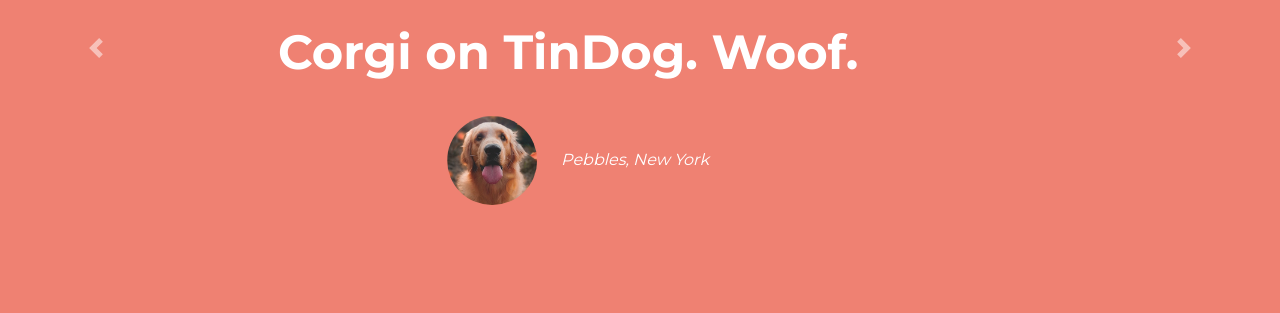
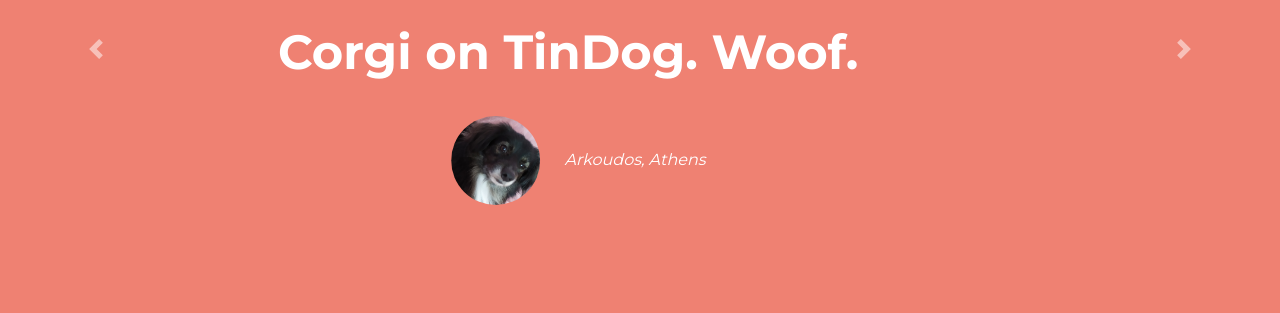
Before and after one commit to nikosrammstein/tindog, a plain HTML site: page index.html in a window 1280 px wide. Shown: the part 1294-1607 px from the top of the page. Drawn offline with nearby package versions, Linux system fonts and the light colour scheme.

Commit message:
Add files via upload

```diff
--- a/index.html
+++ b/index.html
@@ -103,8 +103,8 @@
       <div class="carousel-inner">
         <div class="carousel-item active">
           <h2>I no longer have to sniff other dogs for love. I've found the hottest Corgi on TinDog. Woof.</h2>
-          <img class="testimonial-image" src="images/dog-img.jpg" alt="dog-profile">
-          <em>Pebbles, New York</em>
+          <img class="testimonial-image" src="images/skilos.png" alt="dog-profile">
+          <em>Arkoudos, Athens</em>
         </div>
         <div class="carousel-item">
           <h2 class="testimonial-text">My dog used to be so lonely, but with TinDog's help, they've found the love of their life. I think.</h2>
```
Also changed, not shown: images/69962085_1327868377361452_4263514679260741632_n.jpg (added), images/skilos.png (added).
